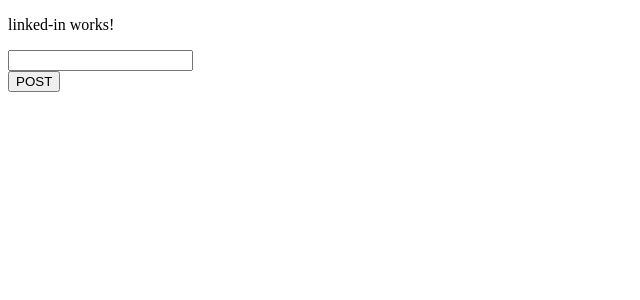
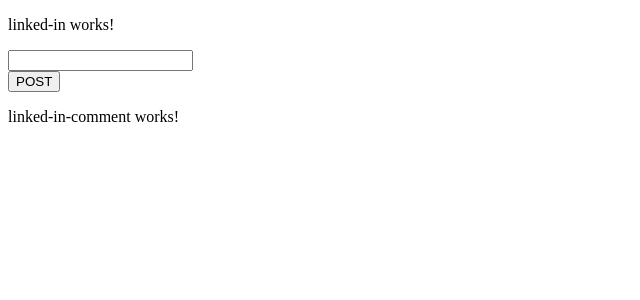
Before and after one commit to sagarprashant47/myApp1, an Angular app: page / in a window 1280 px wide. Shown: the top 300 px of the page, without its empty margins (0-640 px from the left). Built offline with nearby package versions, Linux system fonts and the light colour scheme; no server answers.

Commit message:
linkedInComment component added

```diff
--- a/src/app/app.module.ts
+++ b/src/app/app.module.ts
@@ -14,7 +14,8 @@ import { ProperNamePipe } from './proper-name.pipe';
 import { UnlessDirective } from './unless.directive';
 import { HighlightDirective } from './highlight.directive';
 import { ForbiddenNameValidatorDirective } from './forbidden-name-validator.directive';
-import { LinkedInComponent } from './linked-in/linked-in.component'
+import { LinkedInComponent } from './linked-in/linked-in.component';
+import { LinkedInCommentComponent } from './linked-in-comment/linked-in-comment.component'
 
 @NgModule({
   declarations: [
@@ -27,7 +28,8 @@ import { LinkedInComponent } from './linked-in/linked-in.component'
     UnlessDirective,
     HighlightDirective,
     ForbiddenNameValidatorDirective,
-    LinkedInComponent
+    LinkedInComponent,
+    LinkedInCommentComponent
   ],
   imports: [
     BrowserModule,
--- /dev/null
+++ b/src/app/linked-in-comment/linked-in-comment.component.html
@@ -0,0 +1 @@
+<p>linked-in-comment works!</p>
--- /dev/null
+++ b/src/app/linked-in-comment/linked-in-comment.component.ts
@@ -0,0 +1,15 @@
+import { Component, Input, OnInit } from '@angular/core';
+
+@Component({
+  selector: 'app-linked-in-comment',
+  templateUrl: './linked-in-comment.component.html',
+  styleUrls: ['./linked-in-comment.component.css']
+})
+export class LinkedInCommentComponent implements OnInit {
+  @Input() lstPosts : any;
+  constructor() { }
+
+  ngOnInit(): void {
+  }
+
+}
--- a/src/app/linked-in/linked-in.component.html
+++ b/src/app/linked-in/linked-in.component.html
@@ -7,3 +7,7 @@
     <button type="submit">POST</button>
 </div>
 </form>
+
+<div>
+    <app-linked-in-comment [lstPosts]= "lstPost"></app-linked-in-comment>
+</div>
--- a/src/app/student-listing/student-listing.component.html
+++ b/src/app/student-listing/student-listing.component.html
@@ -11,7 +11,7 @@
         {{item.RollNumber}}
     </td>
     <td>
-        {{item.Name | properName}}
+        {{item.Name }}
     </td>
     <td>
         {{item.IQ}}
```
Also changed, not shown: src/app/linked-in-comment/linked-in-comment.component.css (added), 1 other file (tests, documents, lock files or other folders).
